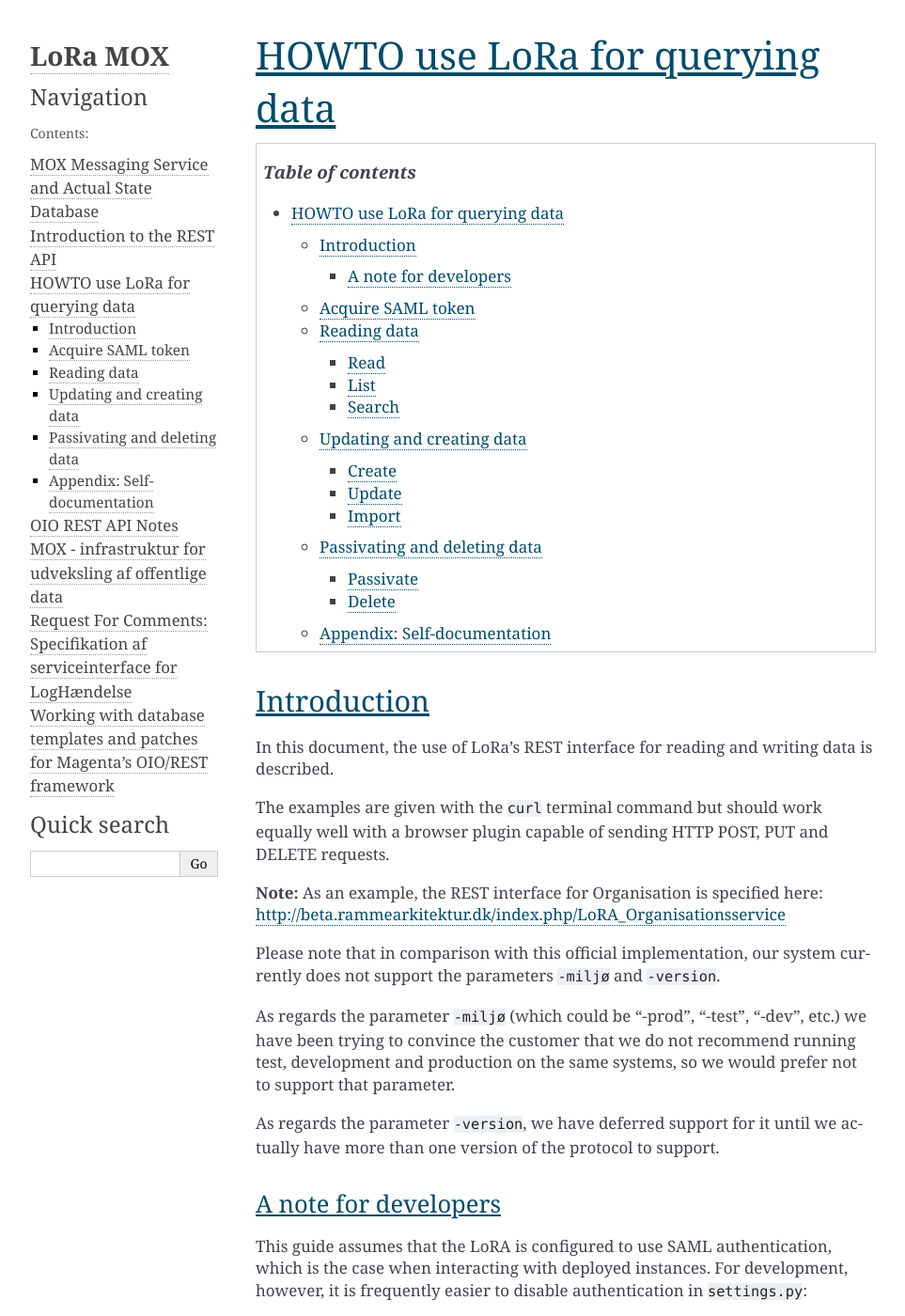
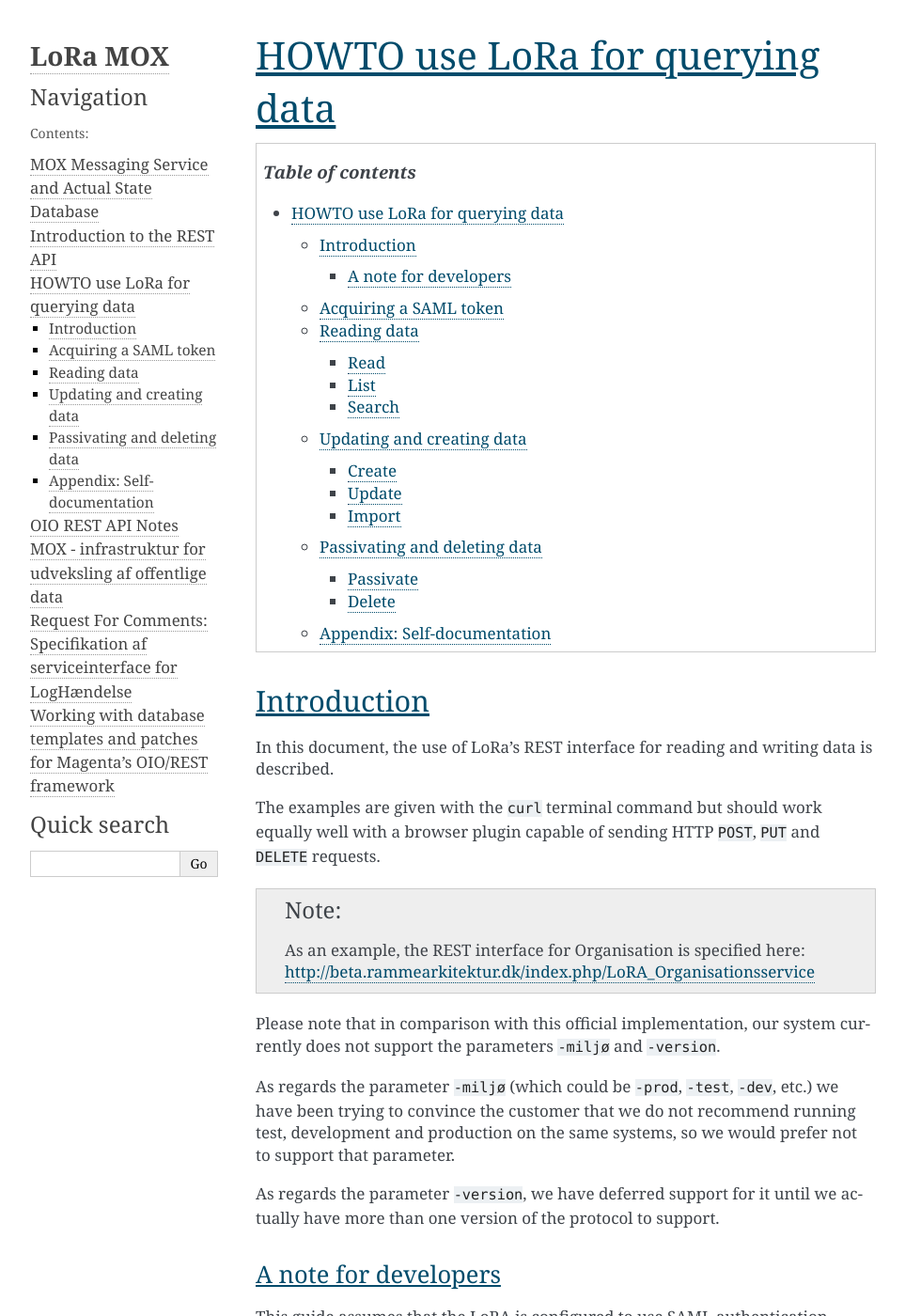
Before and after one commit to magenta-aps/mox, a Sphinx documentation site: the page built from doc/LoRa_HOWTO.rst, in a window 1280 px wide and 1400 px high. Shown: the whole window at 94% size, without its empty margins (148-1111 px from the left). Built offline with Sphinx 7.4.7, drawn with Linux system fonts in a browser that asks for light colours; cross-references to code outside the pages are shown as plain code; some of the changed lines change nothing that is shown; some of the changed text lies outside the part shown.

Commit message:
docs: minor tweaks to the HOWTO styling, use httpdomain

```diff
--- a/doc/LoRa_HOWTO.rst
+++ b/doc/LoRa_HOWTO.rst
@@ -15,20 +15,22 @@
 writing data is described.
 
 The examples are given with the ``curl`` terminal command but should
-work equally well with a browser plugin capable of sending HTTP POST,
-PUT and DELETE requests.
+work equally well with a browser plugin capable of sending HTTP ``POST``,
+``PUT`` and ``DELETE`` requests.
 
-**Note:** As an example, the REST interface for Organisation is specified
-here: http://beta.rammearkitektur.dk/index.php/LoRA_Organisationsservice
+.. note::
+   As an example, the REST interface for Organisation is specified
+   here: http://beta.rammearkitektur.dk/index.php/LoRA_Organisationsservice
 
 Please note that in comparison with this official implementation, our
 system currently does not support the parameters ``-miljø`` and
 ``-version``.
 
-As regards the parameter ``-miljø`` (which could be "-prod", "-test",
-"-dev", etc.) we have been trying to convince the customer that we do
-not recommend running test, development and production on the same
-systems, so we would prefer not to support that parameter.
+As regards the parameter ``-miljø`` (which could be ``-prod``,
+``-test``, ``-dev``, etc.) we have been trying to convince the
+customer that we do not recommend running test, development and
+production on the same systems, so we would prefer not to support that
+parameter.
 
 As regards the parameter ``-version``, we have deferred support for it
 until we actually have more than one version of the protocol to support.
@@ -47,8 +49,8 @@
 In this case, you may safely disregard all talk of _SAML_ tokens, the
 :http:header:`Authorization` header and ``AUTH_TOKEN``.
 
-Acquire SAML token
-++++++++++++++++++
+Acquiring a SAML token
+++++++++++++++++++++++
 
 A SAML STS token recognized by the system may be acquired by any means.
 Please note that for login to proceed and the user's permissions to be
--- a/doc/conf.py
+++ b/doc/conf.py
@@ -31,7 +31,11 @@
 # Add any Sphinx extension module names here, as strings. They can be
 # extensions coming with Sphinx (named 'sphinx.ext.*') or your custom
 # ones.
-extensions = []
+extensions = [
+    'sphinx.ext.viewcode',
+    'sphinx.ext.githubpages',
+    'sphinxcontrib.httpdomain',
+]
 
 # Add any paths that contain templates here, relative to this directory.
 templates_path = ['_templates']
--- a/doc/requirements.txt
+++ b/doc/requirements.txt
@@ -1 +1,2 @@
 sphinx>=1.7.2
+sphinxcontrib-httpdomain>=1.6.1
```
